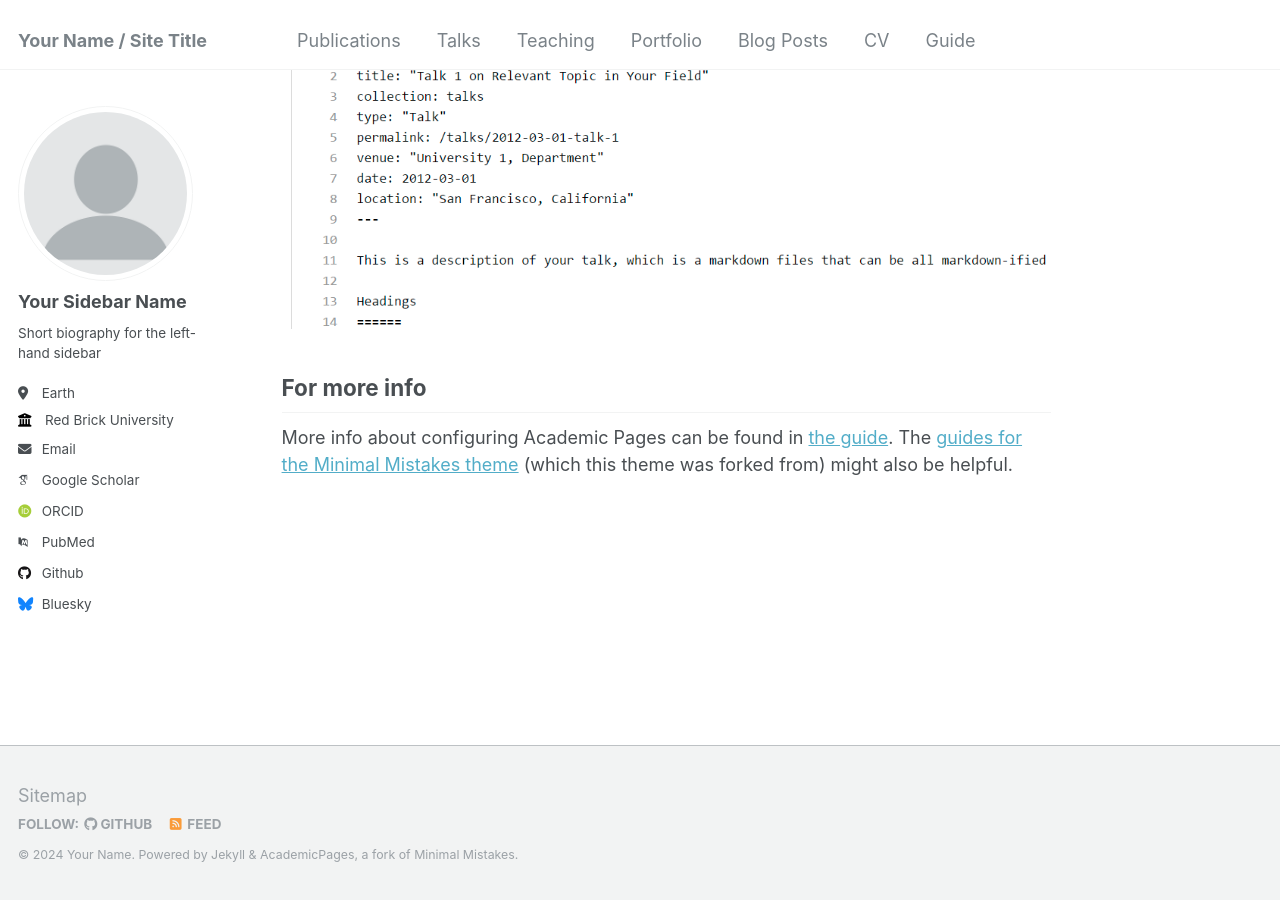
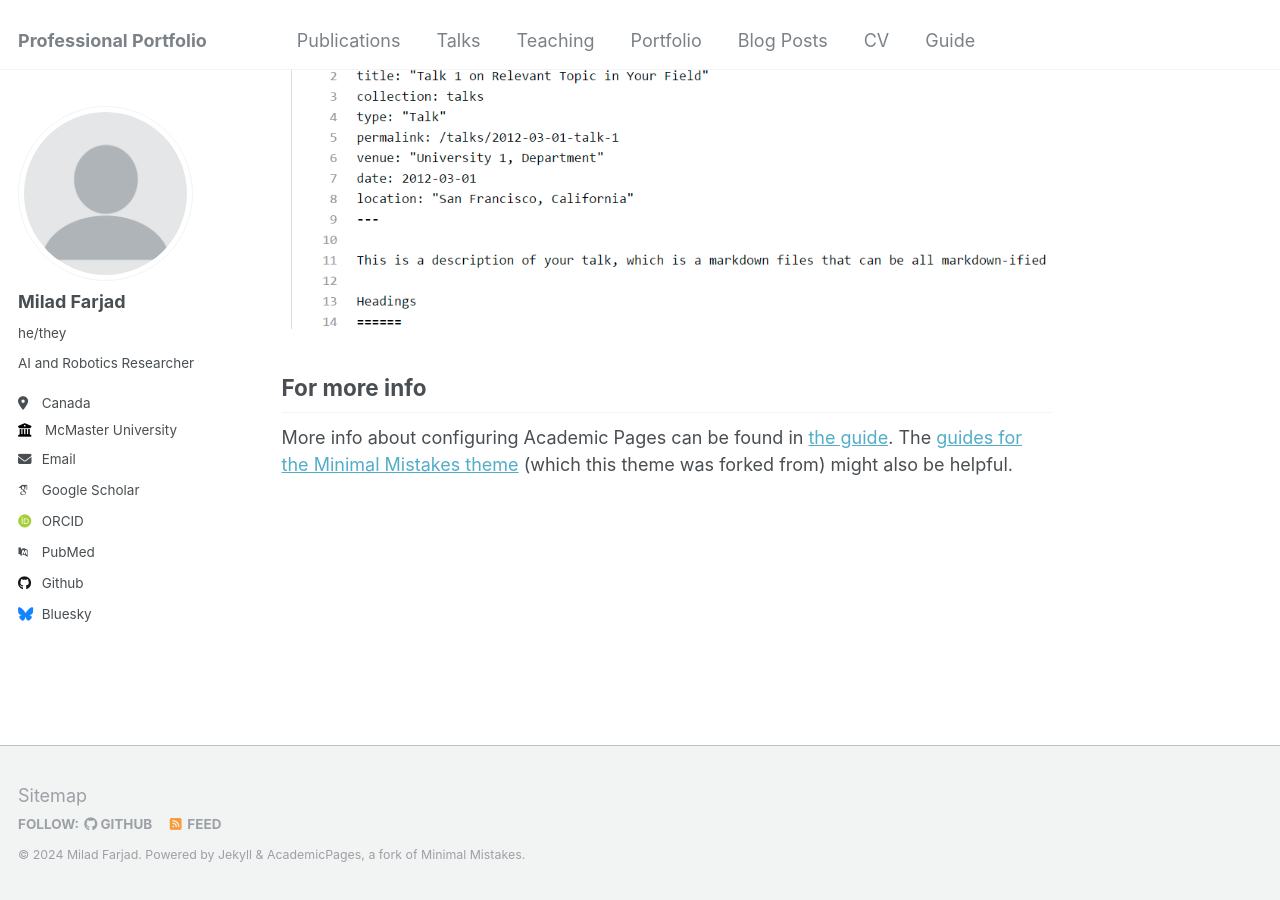
Before and after one commit to mylad13/mylad13.github.io, a Jekyll site: the page built from _pages/about.md, in a window 1280 px wide and 900 px high, scrolled down 2660 px. Built offline with Jekyll 4.4.1, drawn with Linux system fonts in a browser that asks for light colours; some web fonts are replaced.

Commit message:
basic initial changes

```diff
--- a/Gemfile
+++ b/Gemfile
@@ -16,7 +16,9 @@ gem "github-pages", group: :jekyll_plugins
 
 # gem "jekyll"
 
-gem "wdm", "~> 0.1.0" if Gem.win_platform?
+# gem "wdm", "~> 0.1.0" if Gem.win_platform?
+
+gem 'tzinfo-data', platforms: [:mingw, :mswin, :x64_mingw]
 
 # If you have any plugins, put them here!
 group :jekyll_plugins do
--- a/_config.yml
+++ b/_config.yml
@@ -8,13 +8,13 @@
 
 # Basic Site Settings
 locale                   : "en-US"
-title                    : "Your Name / Site Title"
+title                    : "Professional Portfolio"
 title_separator          : "-"
-name                     : &name "Your Name"
+name                     : &name "Milad Farjad"
 description              : &description "personal description"
-url                      : https://academicpages.github.io # the base hostname & protocol for your site e.g. "https://mmistakes.github.io"
+url                      : https://mylad13.github.io # the base hostname & protocol for your site e.g. "https://mmistakes.github.io"
 baseurl                  : "" # the subpath of your site, e.g. "/blog"
-repository               : "academicpages/academicpages.github.io"
+repository               : "mylad13/mylad13.github.io"
 
 # Site Author - The following control what appear as part of the author content on the side bar.
 #               If a field is blank the icon and link will not appear, otherwise it will be shown.
@@ -22,17 +22,17 @@ repository               : "academicpages/academicpages.github.io"
 author:
   # Biographic information
   avatar           : "profile.png"
-  name             : "Your Sidebar Name"
-  pronouns         : # example: "she/her"
-  bio              : "Short biography for the left-hand sidebar"
-  location         : "Earth"
-  employer         : "Red Brick University"
+  name             : "Milad Farjad"
+  pronouns         : "he/they"
+  bio              : "AI and Robotics Researcher"
+  location         : "Canada"
+  employer         : "McMaster University"
   uri              : # URL
-  email            : "none@example.org"
+  email            : "mfarjadnasab@gmail.com"
 
   # Academic websites
   arxiv            : # URL - Update with the correct link to your profile
-  googlescholar    : "https://scholar.google.com/citations?user=PS_CX0AAAAAJ"
+  googlescholar    : "https://scholar.google.com/citations?user=x3a7vmEAAAAJ&hl=en"
   impactstory      : # URL
   orcid            : "http://orcid.org/yourorcidurl"
   semantic         : # URL
--- a/_data/authors.yml
+++ b/_data/authors.yml
@@ -1,7 +1,7 @@
 # Authors
 
 Name Name:
-  name        : "Name Name"
+  name        : "Milad Farjad"
   uri         : "http://name.com"
   email       : "name@name.com"
   bio         : "This is the first name."
```
